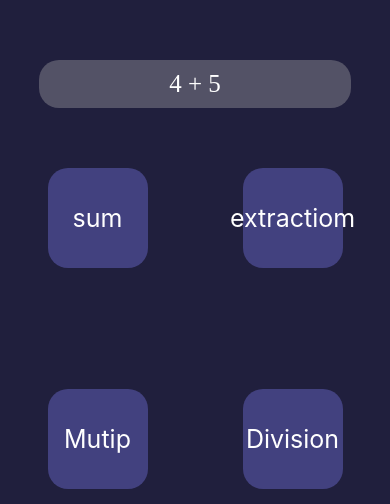
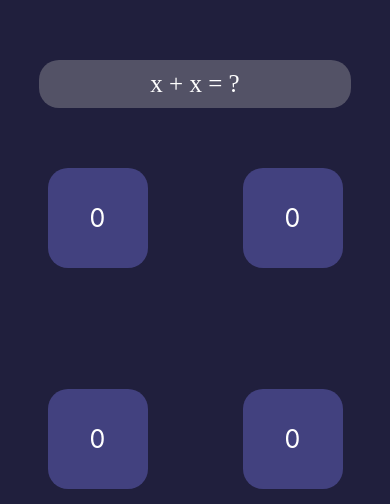
Before and after one commit to kaanatesel/MathFight, a React Native app: screen /SinglePlayerPage in a window 390 px wide. Shown: the part 275-779 px from the top of the page. Built offline with nearby package versions, Linux system fonts and the light colour scheme.

Commit message:
diplay question and check question

```diff
--- a/Pages/SinglePlayer.js
+++ b/Pages/SinglePlayer.js
@@ -14,9 +14,15 @@ import { useState } from "react";
 function SinglePlayerPage({ route, navigation }) {
     //const { operatorArray, questionCount } = route.params;
 
-    const [activeQuestion, setActiveQuestion] = useState(null);
+    const [choiceOne, setChoiceOne] = useState(0);
+    const [choiceTwo, setChoiceTwo] = useState(0);
+    const [choiceTree, setChoiceTree] = useState(0);
+    const [choiceFour, setChoiceFour] = useState(0);
+    const [correctAnswer, setCorrectAnswer] = useState(0);
 
-    function createDivisionQuestion(params) {
+    const [question, setQuestion] = useState('x + x = ?');
+
+    function createDivisionQuestion() {
         const min = 1;
         const max = 30;
         const dividen = Math.floor(min + Math.random() * (max - min));
@@ -116,16 +122,31 @@ function SinglePlayerPage({ route, navigation }) {
         const ans3ChoiseVal = ansIndexArray[0];
 
         const answers = Array(4);
-        answers[correctAnsIndex] = `_C${answer}_`;
-        answers[ans1ChoiseVal] = `w${ans1Val}`;
-        answers[ans2ChoiseVal] = `w${ans2Val}`;
-        answers[ans3ChoiseVal] = `w${ans3Val}`;
+        answers[correctAnsIndex] = answer;
+        answers[ans1ChoiseVal] = ans1Val;
+        answers[ans2ChoiseVal] = ans2Val;
+        answers[ans3ChoiseVal] = ans3Val;
 
-        console.log(
-            `${operand1} ${operator} ${operand2} = [ ${answers} ]`
-        );
+        setChoiceOne(answers[0]);
+        setChoiceTwo(answers[1]);
+        setChoiceTree(answers[2]);
+        setChoiceFour(answers[3]);
+
+        setCorrectAnswer(answer);
+
+        setQuestion(`${operand1} ${operator} ${operand2} = ?`);
     }
 
+
+    function checkAnswer(value) {
+        if (value === correctAnswer) {
+            console.log("correct");
+        }
+        else {
+            console.log("false");
+        }
+
+    }
 
     return (
         <View style={GlobalStyles.container}>
@@ -138,7 +159,6 @@ function SinglePlayerPage({ route, navigation }) {
                     </TouchableHighlight>
                     <CountDown
                         until={10}
-
                         size={30}
                         timeToShow={['M', 'S']}
                         digitStyle={{ backgroundColor: '#FFF', borderWidth: 2, borderColor: '#F0D654' }}
@@ -151,16 +171,16 @@ function SinglePlayerPage({ route, navigation }) {
             </View>
             <View style={styles.lowerViewContainer} >
                 <View style={styles.questionText}>
-                    <SecondaryText type='header'>4 + 5</SecondaryText>
+                    <SecondaryText type='header'>{question}</SecondaryText>
                 </View>
                 <View style={styles.buttonContainer}>
                     <View style={styles.innnerButtonWrapper}>
-                        <SquerBlock onPress={() => createSumQuestion()} title='sum' />
-                        <SquerBlock onPress={() => createExtractionQuestion()} title='extractiom' />
+                        <SquerBlock onPress={() => checkAnswer(choiceOne)} title={choiceOne} />
+                        <SquerBlock onPress={() => checkAnswer(choiceTwo)} title={choiceTwo} />
                     </View>
                     <View style={styles.innnerButtonWrapper}>
-                        <SquerBlock onPress={() => createMultiplicaitonQuestion()} title='Mutip' />
-                        <SquerBlock onPress={() => createDivisionQuestion()} title='Division' />
+                        <SquerBlock onPress={() => checkAnswer(choiceTree)} title={choiceTree} />
+                        <SquerBlock onPress={() => checkAnswer(choiceFour)} title={choiceFour} />
                     </View>
                 </View>
             </View>
```
